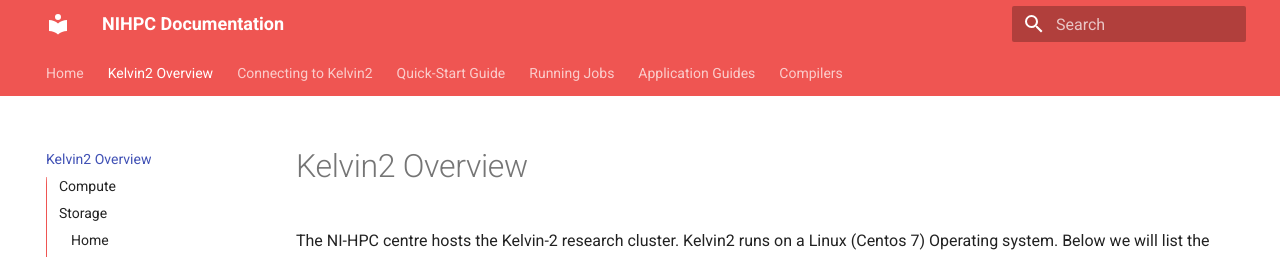
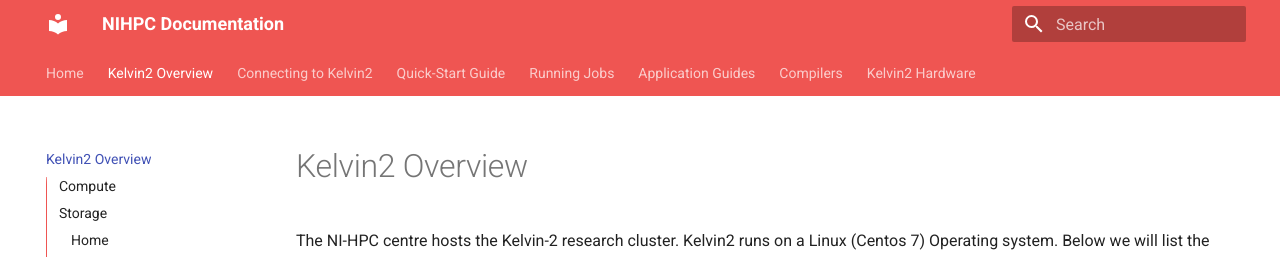
Before and after one commit to ethanbradley/nihpc-documentation, an MkDocs documentation site: the page built from docs/Kelvin2 Overview.md, in a window 1280 px wide and 900 px high. Shown: the top 257 px of the window. Built offline with MkDocs 1.6.1 and Material for MkDocs 9.7.7, drawn with Linux system fonts in a browser that asks for light colours.

Commit message:
Update mkdocs.yml

```diff
--- a/mkdocs.yml
+++ b/mkdocs.yml
@@ -7,6 +7,7 @@
     - 'Running Jobs.md'
     - 'Application Guides.md'
     - 'Compilers.md'
+    - 'Kelvin2 Hardware.md'
 theme:
   name: material
   features:
```
